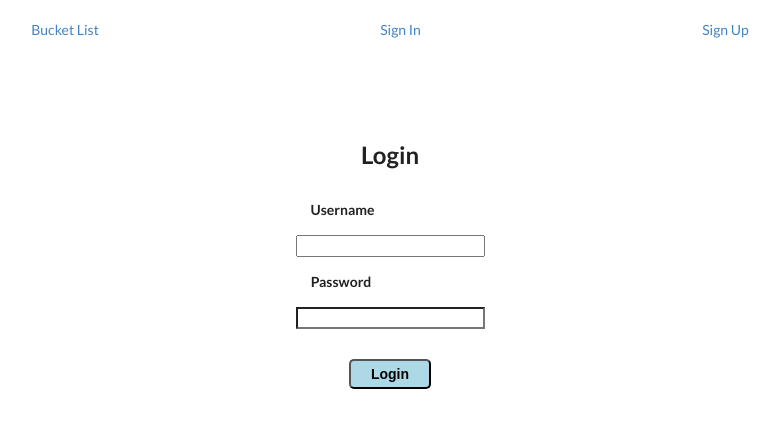
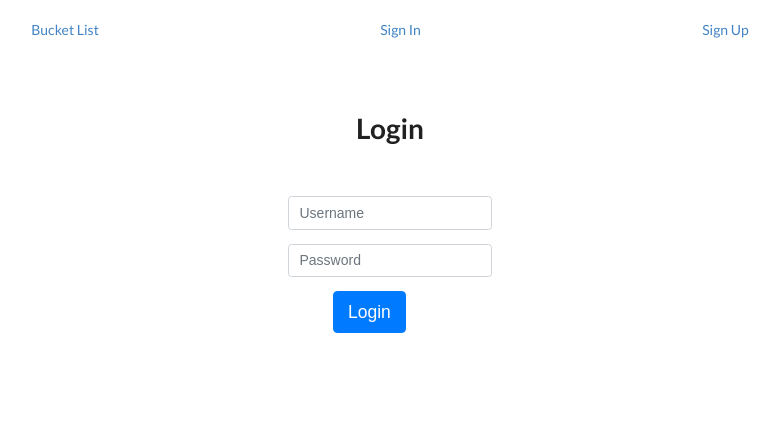
Before and after one commit to build-week-bucketlist/Front-End, a React (Create React App) app in the folder bucketlist-react/: page /signIn in a window 1280 px wide. Shown: the top 428 px of the page, without its empty margins (250-1030 px from the left). Built offline with nearby package versions, Linux system fonts and the light colour scheme.

Commit message:
Finished styling project, need to refactor and clean up code

```diff
--- a/bucketlist-react/src/App.css
+++ b/bucketlist-react/src/App.css
@@ -8,7 +8,54 @@ nav {
   margin: 20px 0 20px 0;
 }
 
-span {
+.bucketList h1 {
+  display: flex;
+  justify-content: center;
+  margin: 50px 0 50px 0;
+}
+
+div.form-group.row {
+  display: flex;
+  justify-content: center;
+}
+
+div.col-sm-10 {
+  display: flex;
+  justify-content: center;
+  flex-direction: column;
+  align-items: center;
+}
+
+div.col-sm-10 form {
+  display: flex;
+  flex-direction: column;
+}
+
+div.col-sm-10 button {
+  margin-top: 15px;
+}
+
+div.col-md-4.offset-md-4 {
+  margin-top: 50px;
+  display: flex;
+  justify-content: center;
+}
+
+div.col-md-4.offset-md-4 h1 {
+  margin-bottom: 50px;
+}
+
+h1 {
+  display: flex;
+  justify-content: center;
+}
+
+button.btn.btn-primary.btn-lg {
+  display: flex;
+  justify-content: center;
+  margin-left: 45px;
+}
+/* span {
   color: gray;
 
 }
@@ -40,4 +87,4 @@ form {
   padding: 5px 20px;
   font-weight: bold;
   background-color: lightblue;
-}
+} */
--- a/bucketlist-react/src/BucketList/BucketListActions.js
+++ b/bucketlist-react/src/BucketList/BucketListActions.js
@@ -1,4 +1,3 @@
-// import axios from 'axios';
 import axiosWithAuth from '../Sign-in/components/axiosWithAuth'
 
 export const FETCHING_ITEMS_START = 'FETCHING_ITEMS_START'
--- a/bucketlist-react/src/BucketList/components/BucketList.js
+++ b/bucketlist-react/src/BucketList/components/BucketList.js
@@ -7,13 +7,13 @@ class BucketList extends React.Component{
     render(){
         // console.log('THIS is PROPs from BUCKETLIST', this.props)
         return(
-            <div>
-                <h1>Knock of your BucketList one at a time</h1>
+            <div className='bucketList'>
+                   <BucketListForm />
+                <h1>Knock off your Bucket List one at a time</h1>
                 {
                     this.props.items.map(item => {
                     return <Bucket key = {item.id}  item = {item} />
                 }) }
-                   <BucketListForm />
             </div>
         )
     }
--- a/bucketlist-react/src/BucketList/components/BucketListForm.js
+++ b/bucketlist-react/src/BucketList/components/BucketListForm.js
@@ -15,6 +15,7 @@ class BucketListForm extends React.Component{
     }
 
     handleChange = e => {
+        e.preventDefault();
         this.setState({[e.target.name]: e.target.value})
 
     }
@@ -37,7 +38,7 @@ class BucketListForm extends React.Component{
         return (
             <div className="form-group row">
                <div className="col-sm-10">
-                <h1>BucketList</h1>
+                <h1>Bucket List</h1>
                 <div>
                     {}
                 </div>
@@ -45,7 +46,7 @@ class BucketListForm extends React.Component{
                     <input className = 'form-control'
                         type = 'text'
                         name = 'description'
-                        placeholder = 'description'
+                        placeholder = 'Description'
                         value = {this.state.description}
                         onChange = {this.handleChange} />
 
--- a/bucketlist-react/src/Sign-in/components/SignInForm.js
+++ b/bucketlist-react/src/Sign-in/components/SignInForm.js
@@ -1,6 +1,7 @@
 import React from 'react';
 import { login } from '../SignInAction';
 import { connect } from 'react-redux';
+import {Row, Col} from 'react-bootstrap'
 
 class SignInForm extends React.Component {
     constructor() {
@@ -34,32 +35,40 @@ class SignInForm extends React.Component {
         const { isLoading, error } = this.props
 
         return (
+
+            <Row>
+                <Col md={{ span: 4, offset: 4 }}>
+
             <form onSubmit={this.handleSubmit}>
                 {error && <p className="error">{error}</p>}
 
-                <h2>Login</h2>
+                <h1>Login</h1>
 
-                    <label className="username">Username</label>
-                    <input className="formUser"
+                    <div className='form-group'>
+                        <input className="form-control"
                             type="name"
                             name="username"
-                        // placeholder="Username"
+                            placeholder="Username"
                             value={username}
                             onChange={this.handleChange} />
+                    </div>
 
 
-                <label className="password">Password</label>
-                <input className="formPass"
+                    <div className='form-group'>
+                        <input className="form-control"
                             type="password"
                             name="password"
-                    // placeholder="Password"
+                            placeholder="Password"
                             value={password}
                             onChange={this.handleChange} />
+                    </div>
 
                 {isLoading
                     ? <p>Logging in...</p>
-                    : <button className="loginButton" type="submit">Login</button> }
+                    : <button className="btn btn-primary btn-lg" type="submit">Login</button> }
             </form>
+            </Col>
+            </Row>
         )
     }
 }
--- a/bucketlist-react/src/Sign-up/components/SignUpForm.js
+++ b/bucketlist-react/src/Sign-up/components/SignUpForm.js
@@ -39,7 +39,7 @@ class SignUpForm extends Component {
                 {/* <label className = 'control-label'>name</label> */}
                 <input className = 'form-control'
                     type = 'text'
-                    placeholder = 'name'
+                    placeholder = 'Name'
                     name = 'name'
                     value = {this.state.name}
                     onChange = {this.handleChange}
@@ -49,7 +49,7 @@ class SignUpForm extends Component {
                 {/* <label className = 'control-label'>Email</label> */}
                 <input className = 'form-control'
                     type = 'text'
-                    placeholder = 'email'
+                    placeholder = 'Email'
                     name = 'email'
                     value = {this.state.email}
                     onChange = {this.handleChange}
@@ -59,7 +59,7 @@ class SignUpForm extends Component {
                 {/* <label className = 'control-label'>Password</label> */}
                 <input className = 'form-control'
                     type = 'password'
-                    placeholder = 'password'
+                    placeholder = 'Password'
                     name = 'password'
                     value = {this.state.password}
                     onChange = {this.handleChange}
@@ -67,7 +67,7 @@ class SignUpForm extends Component {
                 </div>
                 <button className = 'btn btn-primary btn-lg'
                     type = 'submit' >
-                        SignUp
+                        Sign Up
                 </button>
             </form>
             </Col>
```
Lines whose indentation alone changed are shown as unchanged.
